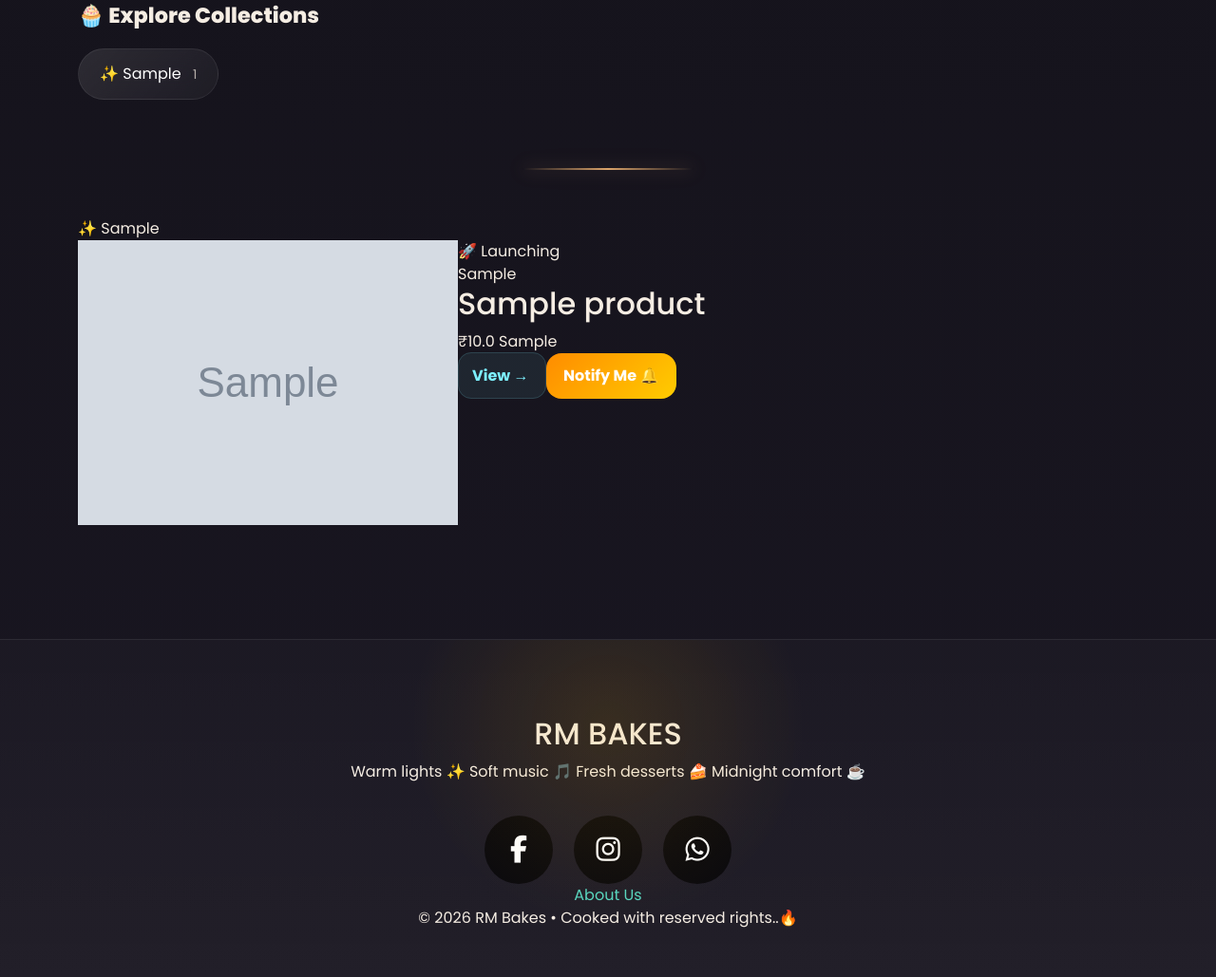
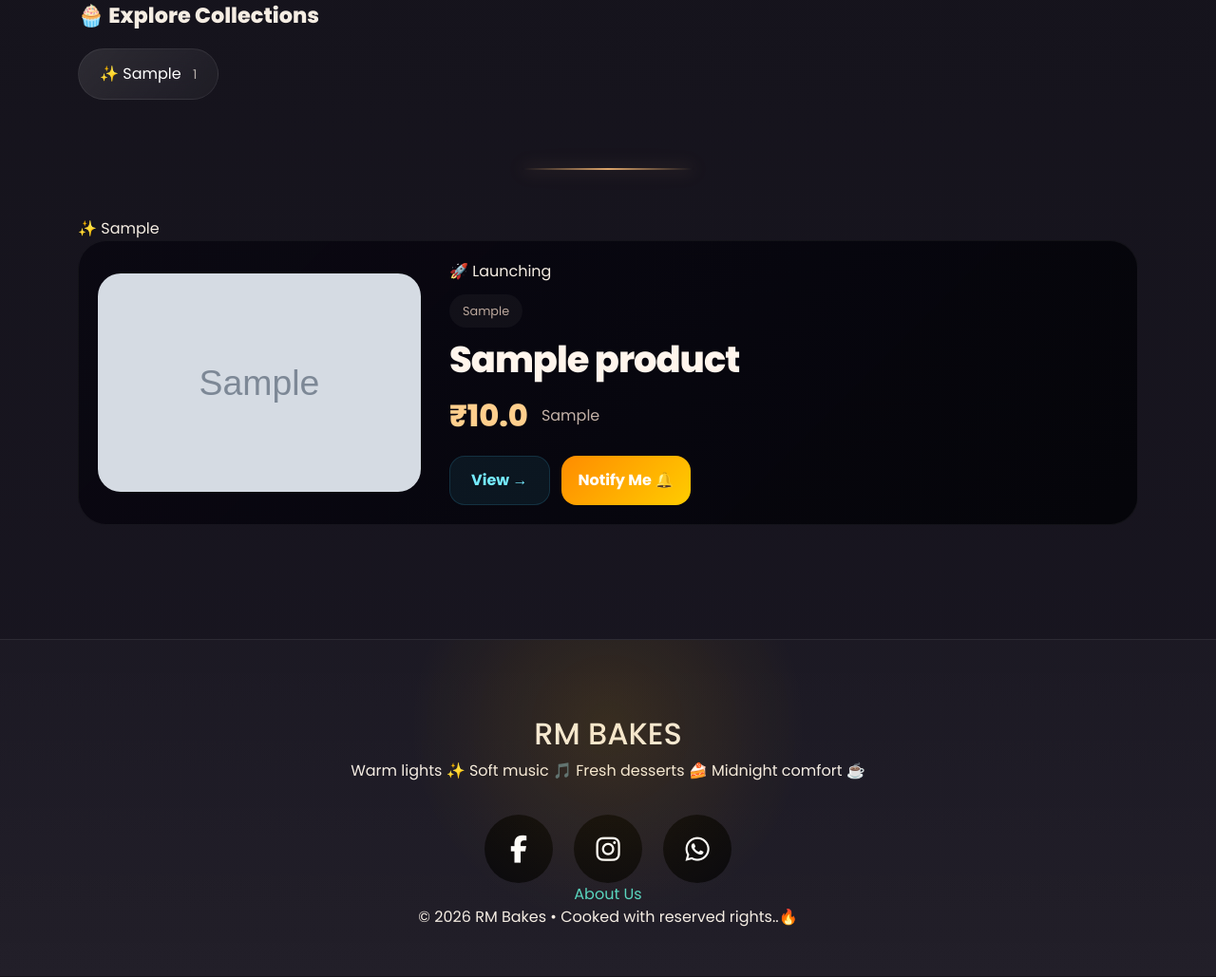
Before and after one commit to adminrmbakes-design/rm-bakes, a Flask app: page /products in a window 1280 px wide. Shown: the part 1916-2945 px from the top of the page at 95% size. Run offline with Flask 3, Linux system fonts and the light colour scheme; tables that the repository leaves empty hold one stand-in row (values such as "Sample post"); grey boxes marked "Sample" are stand-in pictures; some libraries are stand-ins or nearby versions.

Commit message:
Update style.css

```diff
--- a/static/css/style.css
+++ b/static/css/style.css
@@ -908,191 +908,383 @@ small {
 }
 
 
-
 /* =====================================
-   LUXURY MOBILE PRODUCT CARD V3
+   RM DESKTOP PRODUCT CARD V4
 ===================================== */
 
-.mobile-dessert-card{
-
-    border-radius:26px;
-
-    overflow:hidden;
+.desktop-dessert-card{
+
+    display:flex;
+
+    align-items:center;
+
+    gap:30px;
+
+    padding:20px;
+
+    margin-bottom:22px;
+
+    border-radius:30px;
 
     background:
     linear-gradient(
         135deg,
-        rgba(20,12,20,.95),
-        rgba(8,5,12,.98)
+        rgba(10,8,18,.95),
+        rgba(5,5,10,.98)
     );
 
-    border:1px solid rgba(255,255,255,.06);
-
-    padding:14px;
+    border:
+    1px solid rgba(255,255,255,.05);
+
+    overflow:hidden;
+
+    transition:.35s ease;
+
+}
+
+.desktop-dessert-card:hover{
+
+    transform:translateY(-4px);
+
+    box-shadow:
+    0 0 30px rgba(255,180,120,.08);
+
+}
+
+.desktop-dessert-image-box{
+
+    width:340px;
+
+    min-width:340px;
+
+}
+
+.desktop-dessert-image{
+
+    width:100%;
+
+    height:230px;
+
+    object-fit:cover;
+
+    border-radius:24px;
+
+    display:block;
+
+}
+
+.desktop-dessert-content{
+
+    flex:1;
+
+    min-width:0;
+
+}
+
+.desktop-status-row{
+
+    display:flex;
+
+    flex-wrap:wrap;
+
+    gap:8px;
+
+    margin-bottom:12px;
+
+}
+
+.desktop-tag-pill{
+
+    display:inline-flex;
+
+    padding:8px 14px;
+
+    border-radius:999px;
+
+    background:
+    rgba(255,255,255,.04);
+
+    color:#bca89d;
+
+    font-size:.8rem;
+
+    margin-bottom:14px;
+
+}
+
+.desktop-dessert-title{
+
+    font-size:2.4rem;
+
+    line-height:1.05;
+
+    font-weight:900;
+
+    color:#fff5ec;
+
+    letter-spacing:-1px;
+
+    margin-bottom:14px;
+
+}
+
+.desktop-price-row{
+
+    display:flex;
+
+    align-items:center;
+
+    gap:14px;
 
     margin-bottom:18px;
 
 }
 
-.mobile-status-row{
+.desktop-price-value{
+
+    font-size:2rem;
+
+    font-weight:900;
+
+    color:#ffcf8d;
+
+}
+
+.desktop-unit-value{
+
+    color:#c3b1a7;
+
+    font-size:1rem;
+
+}
+
+.desktop-action-row{
 
     display:flex;
 
-    gap:8px;
-
-    flex-wrap:wrap;
-
-    margin-bottom:12px;
-
-}
-
-.mobile-dessert-image{
-
-    width:100%;
-
-    border-radius:18px;
-
-    display:block;
-
-    margin-bottom:14px;
-
-}
-
-.mobile-tag-pill{
-
-    width:fit-content;
-
-    padding:6px 12px;
-
-    border-radius:999px;
+    gap:12px;
+
+}
+
+.desktop-view-action{
+
+    padding:13px 22px;
+
+    border-radius:16px;
 
     background:
-        rgba(255,255,255,.05);
-
-    color:#cdb9aa;
-
-    font-size:.75rem;
-
-    margin-bottom:10px;
-
-}
-
-.mobile-dessert-title{
-
-    font-size:1.45rem;
+    rgba(70,210,255,.08);
+
+    border:
+    1px solid rgba(70,210,255,.15);
+
+    color:#75ebff;
+
+    font-weight:700;
+
+    text-align:center;
+
+    transition:.3s;
+
+}
+
+.desktop-view-action:hover{
+
+    transform:translateY(-2px);
+
+    box-shadow:
+    0 0 24px rgba(70,210,255,.18);
+
+}
+
+.desktop-cart-action,
+.desktop-notify-action{
+
+    border:none;
+
+    cursor:pointer;
+
+    padding:13px 22px;
+
+    border-radius:16px;
 
     font-weight:800;
-
-    line-height:1.2;
-
-    text-align:justify;
-
-    margin-bottom:10px;
-
-}
-
-.mobile-price-value{
-
-    font-size:1.4rem;
-
-    font-weight:800;
-
-    color:#ffd18c;
-
-}
-
-.mobile-unit-value{
-
-    color:#bca89d;
-
-    margin-bottom:14px;
-
-}
-
-.mobile-action-column{
-
-    display:flex;
-
-    gap:10px;
-
-}
-
-.desktop-view-action,
-.mobile-view-action{
-
-    flex:1;
-
-    text-align:center;
-
-    padding:12px 14px;
-
-    border-radius:14px;
-
-    text-decoration:none;
-
-    font-weight:700;
-
-    color:#7df0ff;
-
-    background:
-        rgba(125,240,255,.08);
-
-    border:
-        1px solid rgba(125,240,255,.15);
-
-    transition:.3s ease;
-
-}
-
-.desktop-view-action:hover,
-.mobile-view-action:hover{
-
-    transform:translateY(-2px);
-
-    box-shadow:
-        0 0 20px rgba(125,240,255,.18);
-
-}
-
-.desktop-cart-action,
-.mobile-cart-action,
-.desktop-notify-action,
-.mobile-notify-action{
-
-    flex:1;
-
-    border:none;
-
-    cursor:pointer;
-
-    padding:12px 14px;
-
-    border-radius:14px;
-
-    font-weight:700;
 
     color:white;
 
     background:
     linear-gradient(
         135deg,
-            #ff9b4f,
-            #ffbf63
+        #ff9e58,
+        #ffc470
     );
 
-    transition:.3s ease;
+    transition:.3s;
 
 }
 
 .desktop-cart-action:hover,
-.mobile-cart-action:hover,
-.desktop-notify-action:hover,
-.mobile-notify-action:hover{
+.desktop-notify-action:hover{
 
     transform:translateY(-2px);
 
     box-shadow:
-        0 0 24px rgba(255,191,99,.28);
+    0 0 28px rgba(255,190,100,.22);
+
+}
+
+/* =====================================
+   RM MOBILE PRODUCT CARD V4
+===================================== */
+
+.mobile-dessert-card{
+
+    background:
+    linear-gradient(
+        135deg,
+        rgba(10,8,18,.96),
+        rgba(5,5,10,.99)
+    );
+
+    border-radius:30px;
+
+    padding:16px;
+
+    margin-bottom:22px;
+
+    border:
+    1px solid rgba(255,255,255,.05);
+
+}
+
+.mobile-status-row{
+
+    display:flex;
+
+    gap:8px;
+
+    flex-wrap:wrap;
+
+    margin-bottom:12px;
+
+}
+
+.mobile-dessert-image{
+
+    width:100%;
+
+    border-radius:22px;
+
+    display:block;
+
+    margin-bottom:14px;
+
+}
+
+.mobile-tag-pill{
+
+    display:inline-flex;
+
+    padding:8px 14px;
+
+    border-radius:999px;
+
+    background:
+    rgba(255,255,255,.04);
+
+    color:#bca89d;
+
+    font-size:.8rem;
+
+    margin-bottom:14px;
+
+}
+
+.mobile-dessert-title{
+
+    font-size:2rem;
+
+    line-height:1.05;
+
+    font-weight:900;
+
+    color:#fff5ec;
+
+    letter-spacing:-1px;
+
+    margin-bottom:14px;
+
+}
+
+.mobile-price-value{
+
+    font-size:2rem;
+
+    font-weight:900;
+
+    color:#ffcf8d;
+
+}
+
+.mobile-unit-value{
+
+    margin-bottom:16px;
+
+    color:#c3b1a7;
+
+}
+
+.mobile-action-column{
+
+    display:flex;
+
+    gap:12px;
+
+}
+
+.mobile-view-action{
+
+    flex:1;
+
+    text-align:center;
+
+    padding:14px;
+
+    border-radius:18px;
+
+    background:
+    rgba(70,210,255,.08);
+
+    border:
+    1px solid rgba(70,210,255,.15);
+
+    color:#75ebff;
+
+    font-weight:800;
+
+}
+
+.mobile-cart-action,
+.mobile-notify-action{
+
+    flex:1;
+
+    border:none;
+
+    padding:14px;
+
+    border-radius:18px;
+
+    font-weight:800;
+
+    color:white;
+
+    background:
+    linear-gradient(
+        135deg,
+        #ff9e58,
+        #ffc470
+    );
 
 }
 
@@ -1111,10 +1303,9 @@ small {
     display:none;
 }
 
-
 /* Mobile */
 
-@media(max-width:768px){
+@media (max-width:768px){
 
     .desktop-dessert-card{
         display:none;
```
Lines whose indentation alone changed are shown as unchanged.
